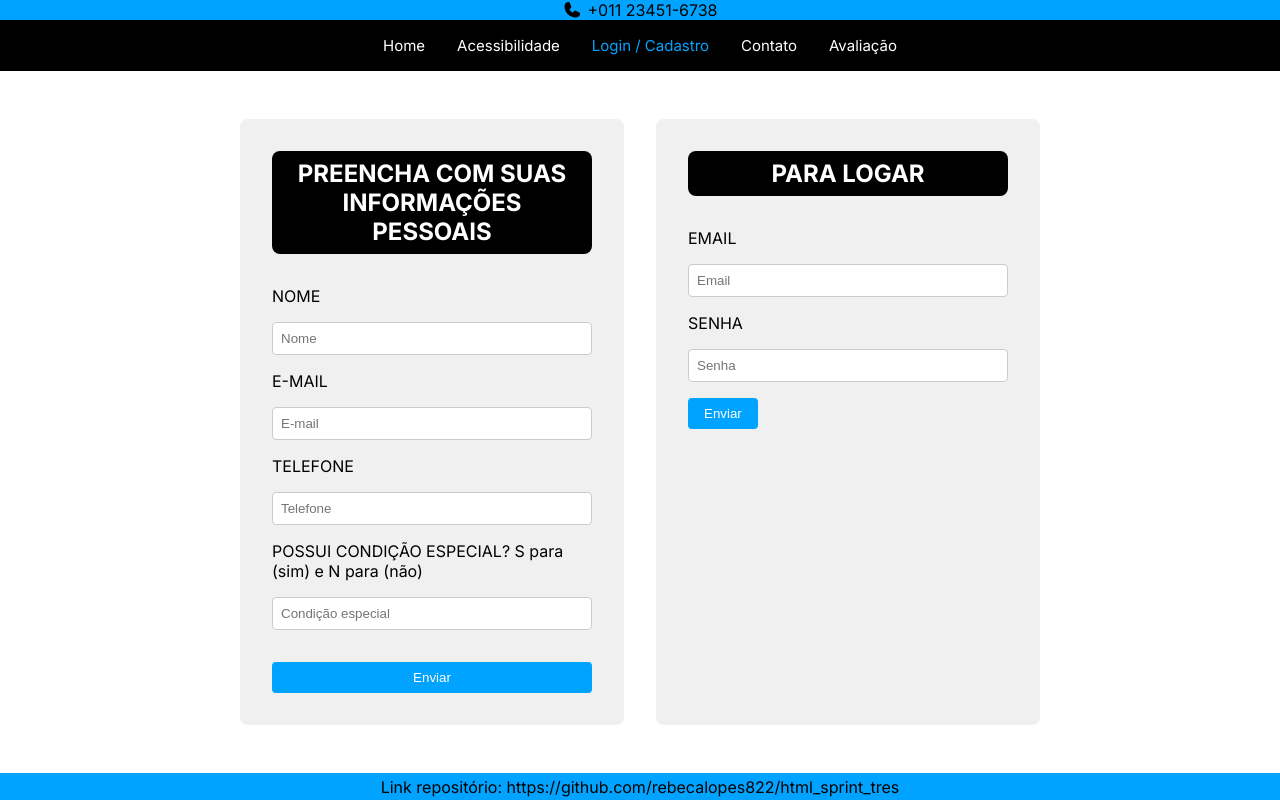
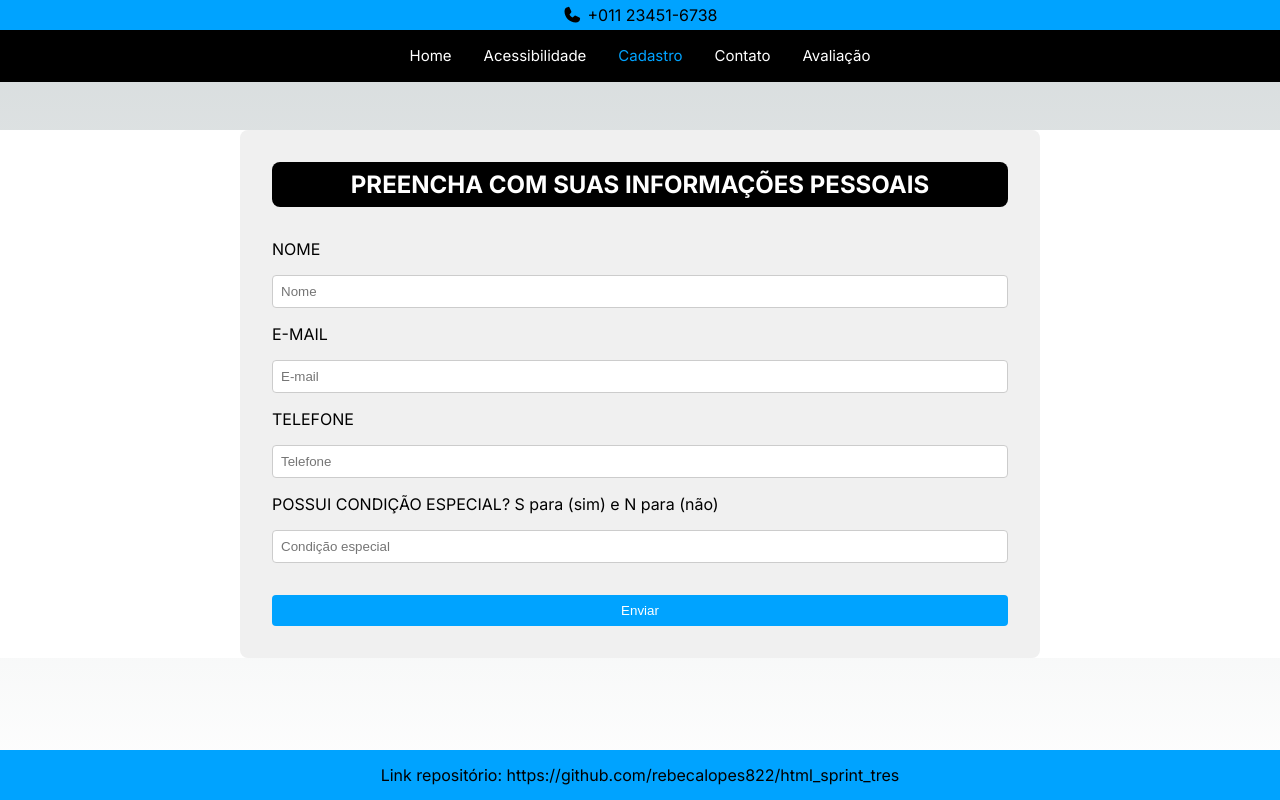
Before and after one commit to rebecalopes822/html_sprint_tres, a Next.js app: page /login in a window 1280 px wide. Built offline with nearby package versions, Linux system fonts and the light colour scheme.

Commit message:
Retirando formulario que nao sera utilizado, adaptando o style, e atualizando navbar

```diff
--- a/app/login/page.tsx
+++ b/app/login/page.tsx
@@ -19,8 +19,6 @@ const Login = () => {
     senha: "",
     telefone: "",
     possuiCondicaoEspecial: "",
-    loginEmail: "",
-    loginSenha: "",
   });
 
   const handleInputChange = (e: ChangeEvent<HTMLInputElement>) => {
@@ -35,8 +33,6 @@ const Login = () => {
       senha: "",
       telefone: "",
       possuiCondicaoEspecial: "",
-      loginEmail: "",
-      loginSenha: "",
     });
     setIsButtonVisible(false);
   };
@@ -97,34 +93,6 @@ const Login = () => {
           </InputGroup>
         </Form>
 
-        <Form>
-          <Title>PARA LOGAR</Title>
-          <InputGroup>
-            <Label htmlFor="loginEmail">EMAIL</Label>
-            <Input
-              id="loginEmail"
-              name="loginEmail"
-              type="email"
-              placeholder="Email"
-              value={formData.loginEmail}
-              onChange={handleInputChange}
-            />
-          </InputGroup>
-          <InputGroup>
-            <Label htmlFor="loginSenha">SENHA</Label>
-            <Input
-              id="loginSenha"
-              name="loginSenha"
-              type="password"
-              placeholder="Senha"
-              value={formData.loginSenha}
-              onChange={handleInputChange}
-            />
-          </InputGroup>
-          {isButtonVisible && (
-            <Button onClick={handleButtonClick}>Enviar</Button>
-          )}
-        </Form>
       </FormContainer>
     </PageContainer>
   );
--- a/app/login/styles.ts
+++ b/app/login/styles.ts
@@ -1,10 +1,6 @@
 import styled from 'styled-components';
 
 export const PageContainer = styled.div`
-  display: flex;
-  flex-direction: column;
-  align-items: center;
-  justify-content: center;
   background-color: #fff;
 `;
 
@@ -14,23 +10,13 @@ export const FormContainer = styled.div`
   gap: 2rem;
   width: 90%;
   max-width: 800px;
-  margin: 0 auto;
-
-  @media (min-width: 768px) {
-    flex-direction: row;
-  }
-  margin: 3rem 0;
+  margin: 3rem auto; /* Centraliza o formulário horizontalmente */
 `;
 
 export const Form = styled.form`
   background-color: #f0f0f0;
   padding: 2rem;
   border-radius: 8px;
-  width: 100%;
-
-  @media (min-width: 768px) {
-    width: 48%;
-  }
 `;
 
 export const InputGroup = styled.div`
--- a/components/Navbar/index.tsx
+++ b/components/Navbar/index.tsx
@@ -19,7 +19,7 @@ interface NavLinkProps {
 const navLinks: NavLinkProps[] = [
   { name: "Home", href: "/" },
   { name: "Acessibilidade", href: "/acessibilidade" },
-  { name: "Login / Cadastro ", href: "/login" },
+  { name: "Cadastro ", href: "/login" },
   { name: "Contato ", href: "/contato" },
   { name: "Avaliação ", href: "/avaliacao" },
 ];
```
